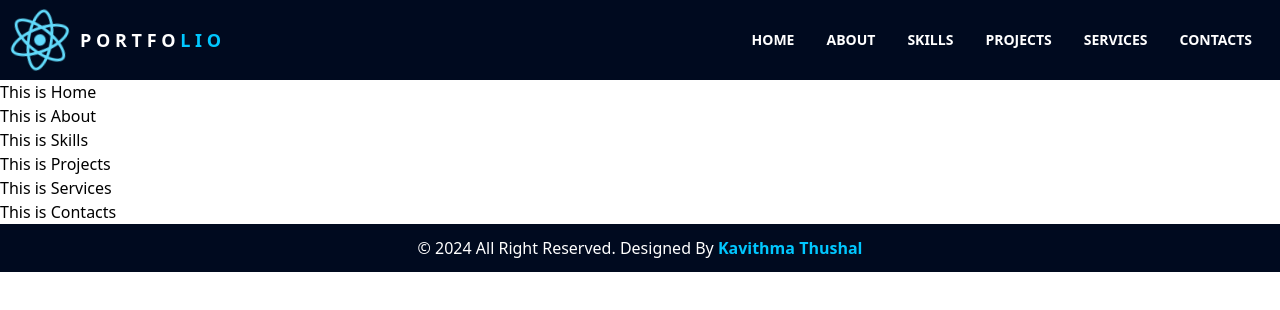
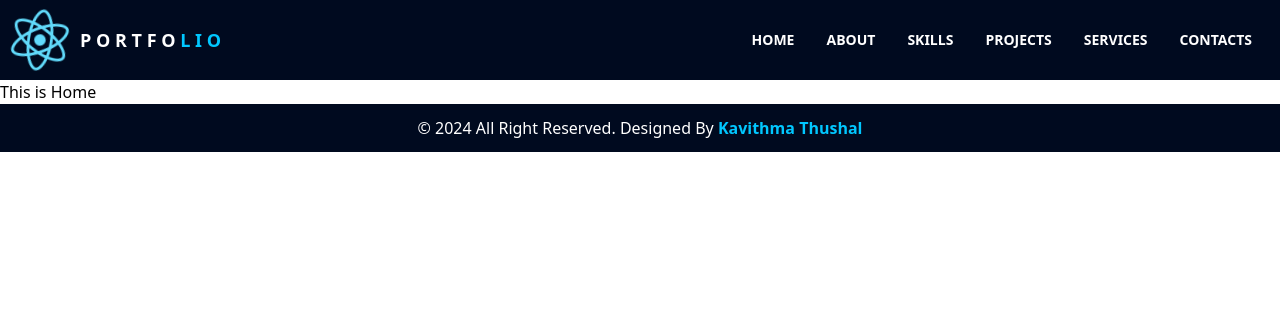
Before and after one commit to Kavithma-Thushal/My-Portfolio-React, a React (Create React App) app: page / in a window 1280 px wide. Shown: the top 310 px of the page. Built offline with nearby package versions, Linux system fonts and the light colour scheme.

Commit message:
Content Added

```diff
--- a/src/App.tsx
+++ b/src/App.tsx
@@ -1,22 +1,12 @@
 import {Navbar} from "./views/components/Navbar/Navbar";
+import {Content} from "./views/components/Content/Content";
 import {Footer} from "./views/components/Footer/Footer";
-import {Home} from "./views/pages/Home/Home";
-import {About} from "./views/pages/About/About";
-import {Skills} from "./views/pages/Skills/Skills";
-import {Projects} from "./views/pages/Projects/Projects";
-import {Services} from "./views/pages/Services/Services";
-import {Contacts} from "./views/pages/Contacts/Contacts";
 
 export default function App() {
     return (
         <div>
             <Navbar/>
-            <Home/>
-            <About/>
-            <Skills/>
-            <Projects/>
-            <Services/>
-            <Contacts/>
+            <Content/>
             <Footer/>
         </div>
     );
--- /dev/null
+++ b/src/views/components/Content/Content.tsx
@@ -0,0 +1,19 @@
+import {Home} from "../../pages/Home/Home";
+import {About} from "../../pages/About/About";
+import {Skills} from "../../pages/Skills/Skills";
+import {Projects} from "../../pages/Projects/Projects";
+import {Services} from "../../pages/Services/Services";
+import {Contacts} from "../../pages/Contacts/Contacts";
+
+export function Content() {
+    return (
+        <div>
+            <Home/>
+            {/*<About/>*/}
+            {/*<Skills/>*/}
+            {/*<Projects/>*/}
+            {/*<Services/>*/}
+            {/*<Contacts/>*/}
+        </div>
+    );
+}
```
Also changed, not shown: 1 other file (tests, documents, lock files or other folders).
